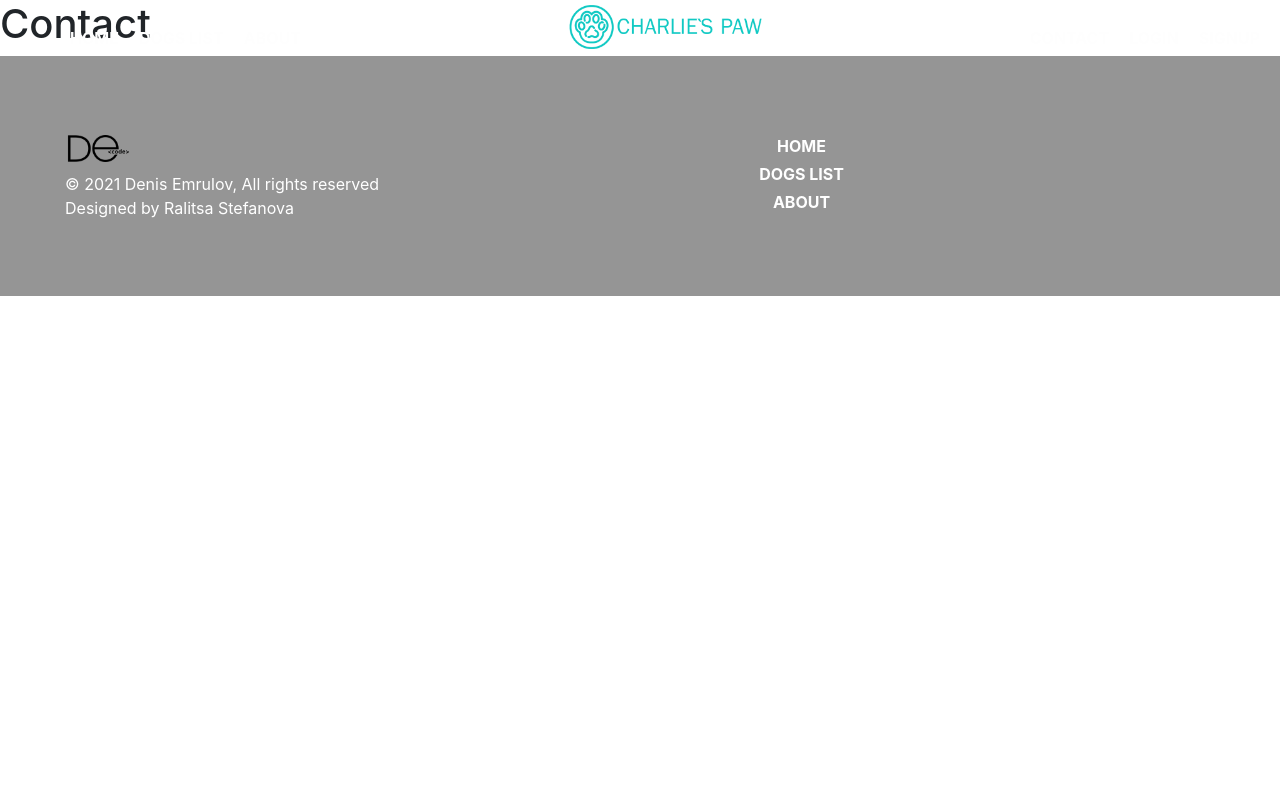
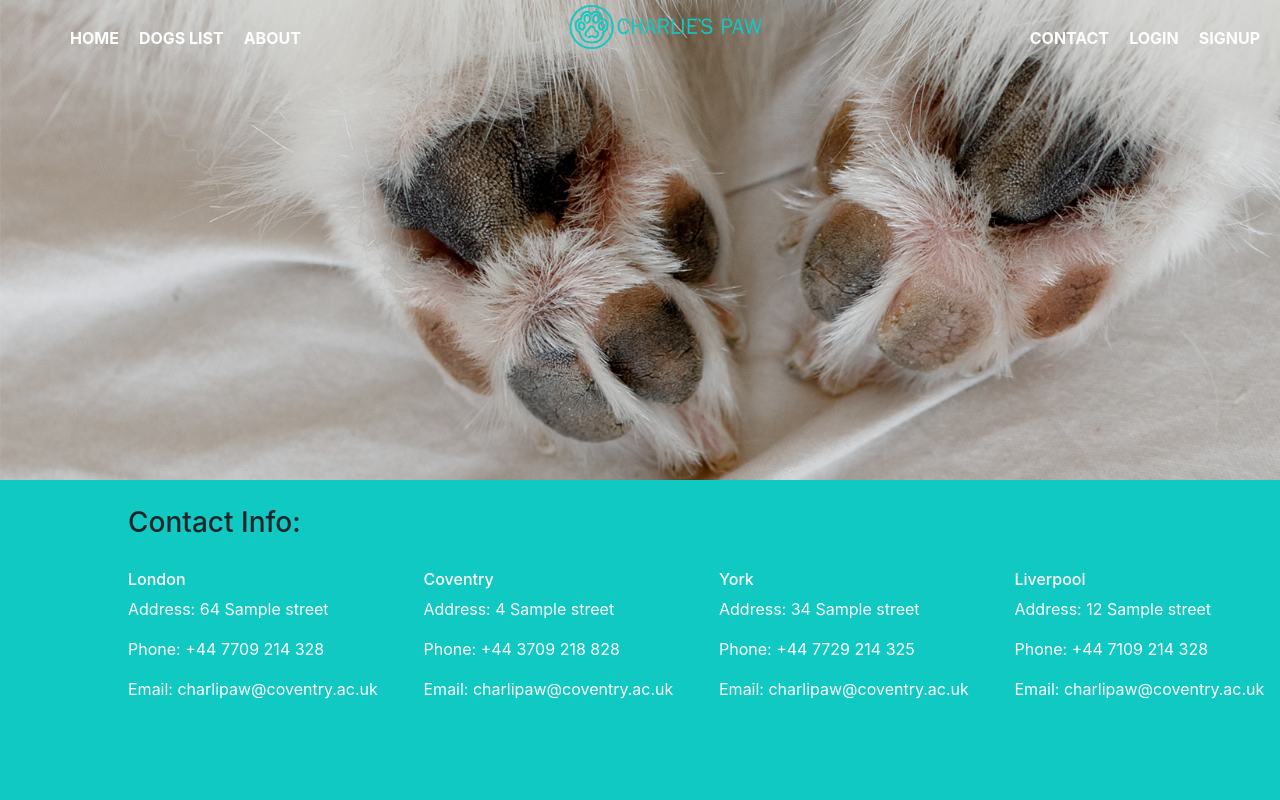
Before and after one commit to emrulovd/charlies-paw-client-side-web-app, a React (Create React App) app: page /contact in a window 1280 px wide. Shown: the top 800 px of the page. Built offline with nearby package versions, Linux system fonts and the light colour scheme; what google-maps-react would draw is missing.

Commit message:
Modifications 17/03/2021: Adding the contact page

```diff
--- a/src/App.js
+++ b/src/App.js
@@ -8,7 +8,7 @@ import DogsPanel from './containers/DogsPanel/DogsPanel';
 import About from './components/About/About';
 import Auth from './components/Auth/Authentication';
 import AuthLogout from './containers/Authentication/AuthLogout/AuthLogout';
-import Contact from './containers/Contact/Contact';
+import ContactContainer from './components/Contact/ContactContainer';
 import * as actions from './store/actions/index';
 
 
@@ -17,16 +17,18 @@ class App extends Component {
     this.props.onTryAutoSignup();
   }
 
+
+
   render(){
     return(
       <div>
           <Layout>
               <Switch >
-                  <Route path="/contact" component={Contact}/>
+                  <Route path="/contact" component={ContactContainer}/>
                   <Route path="/dogs-list" component={DogsPanel} />
                   <Route path="/auth" component={Auth} />
                   <Route path="/logout" component={AuthLogout} />
-                  <Route path="/about" component={() => <About history={this.props.history}/>} />
+                  <Route path="/about" component={About}/>
                   <Route path="/" exact component={HomeContainer} />
                </Switch>
           </Layout>
--- a/src/components/About/About.js
+++ b/src/components/About/About.js
@@ -10,7 +10,8 @@ import AboutShortInfoPic from './AboutShortInfoPic/AboutShortInfoPic';
 import AboutBatch from './AboutBatch/AboutBatch';
 
 
-const about = () =>{
+const about = (props) =>{
+
     return(
         <div>
             <AboutBanner/>
--- a/src/components/About/AboutShortInfo/AboutShortInfo.js
+++ b/src/components/About/AboutShortInfo/AboutShortInfo.js
@@ -1,20 +1,31 @@
-import React from 'react';
+import React, {useState} from 'react';
+import {Redirect} from 'react-router-dom';
 
 import classes from './AboutShortInfo.module.css';
 import Button from '../../UI/Button/Button';
 
-const aboutShortInfo = () => {
+const AboutShortInfo = (props) => {
+    const [contactCheck, handleContact] = useState(false);
+
+    const onHandleContact = () => {
+        handleContact(true);
+    }
+    let contact = null;
+    if(contactCheck){
+         contact = <Redirect to="/contact"/>
+    }
     return(
         <div className={classes.Container}>
+            {contact}
             <h3 className={classes.Title}>Do you want to help?</h3>
             <p className={classes.Paragraph}>Become a volunteer. Any help maters!<br/>
                Come in one of our shelters in London, <br/>
                Coventry, Liverpool and York, contact us
             </p>
-            <Button>CONTACT</Button>
+            <Button click={onHandleContact}>CONTACT</Button>
         </div>
     )
 }
 
 
-export default aboutShortInfo;
+export default AboutShortInfo;
--- /dev/null
+++ b/src/components/Contact/ContactBanner/ContactBanner.js
@@ -0,0 +1,9 @@
+import React from 'react';
+
+import classes from './ContactBanner.module.css';
+
+const contactBanner  = () => {
+    return <div className={classes.Container}/>
+}
+
+export default contactBanner;
--- /dev/null
+++ b/src/components/Contact/ContactBanner/ContactBanner.module.css
@@ -0,0 +1,7 @@
+.Container{
+    height: 60vh;
+    width: 100%;
+    background-image: url('../../../assets/contact_banner.png');
+    -webkit-background-size: cover;
+    background-size: cover;
+}
--- /dev/null
+++ b/src/components/Contact/ContactContainer.js
@@ -0,0 +1,20 @@
+import React from 'react';
+
+import { Container, Row } from 'react-bootstrap';
+import ContactBanner from './ContactBanner/ContactBanner';
+import ContactInfo from './ContactInfo/ContactInfo';
+
+const contactContainer = () => {
+    return(
+        <Container fluid>
+            <Row>
+                <ContactBanner/>
+            </Row>
+            <Row>
+                <ContactInfo/>
+            </Row>
+        </Container>
+    )
+}
+
+export default contactContainer;
--- /dev/null
+++ b/src/components/Contact/ContactInfo/ContactInfo.js
@@ -0,0 +1,39 @@
+import React from 'react';
+
+import {Row} from 'react-bootstrap';
+import classes from './ContactInfo.module.css';
+import ContactLocationInfo from './ContactLocationInfo/ContactLocationInfo';
+
+const contactInfo = () => {
+    const information = [
+        {city: 'London', address:'Address: 64 Sample street', phone:'Phone: +44 7709 214 328', email: 'Email: charlipaw@coventry.ac.uk'},
+        {city: 'Coventry', address:'Address: 4 Sample street', phone:'Phone: +44 3709 218 828', email: 'Email: charlipaw@coventry.ac.uk'},
+        {city: 'York', address:'Address: 34 Sample street', phone:'Phone: +44 7729 214 325', email: 'Email: charlipaw@coventry.ac.uk'},
+        {city: 'Liverpool', address:'Address: 12 Sample street', phone:'Phone: +44 7109 214 328', email: 'Email: charlipaw@coventry.ac.uk'},
+    ]
+
+    return(
+        <div className={classes.Container}>
+            <div className={classes.InnerContainer}>
+                <h3>Contact Info:</h3>
+                <Row>
+                    {
+                        information.map((info, index) => {
+                            return(
+                                    <ContactLocationInfo
+                                    key={index}
+                                    location={info.city}
+                                    address={info.address}
+                                    phone={info.phone}
+                                    email={info.email}
+                                    />
+                            )
+                        })
+                    }
+                </Row>
+            </div>
+        </div>
+    )
+}
+
+export default contactInfo;
--- /dev/null
+++ b/src/components/Contact/ContactInfo/ContactInfo.module.css
@@ -0,0 +1,14 @@
+.Container{
+    height: 40vh;
+    width: 100%;
+    background-color: #10C9C3;
+}
+
+.InnerContainer{
+    margin-top: 2%;
+    margin-left: 10%;
+}
+
+.InnerContainer h3{
+    padding-bottom: 2%;
+}
--- /dev/null
+++ b/src/components/Contact/ContactInfo/ContactLocationInfo/ContactLocationInfo.js
@@ -0,0 +1,19 @@
+import React from 'react';
+
+import {Col} from 'react-bootstrap';
+import classes from './ContactLocationInfo.module.css';
+
+const contactLocationInfo = (props) => {
+    return(
+        <Col>
+        <section className={classes.Paragraph}>
+            <h6>{props.location}</h6>
+            <p>{props.address}</p>
+            <p>{props.phone}</p>
+            <p>{props.email}</p>
+        </section>
+        </Col>
+    )
+}
+
+export default contactLocationInfo;
--- /dev/null
+++ b/src/components/Contact/ContactInfo/ContactLocationInfo/ContactLocationInfo.module.css
@@ -0,0 +1,6 @@
+.Paragraph p{
+    color: #fff;
+}
+.Paragraph{
+    color: #fff;
+}
```
Also changed, not shown: src/assets/contact_banner.png (added).
